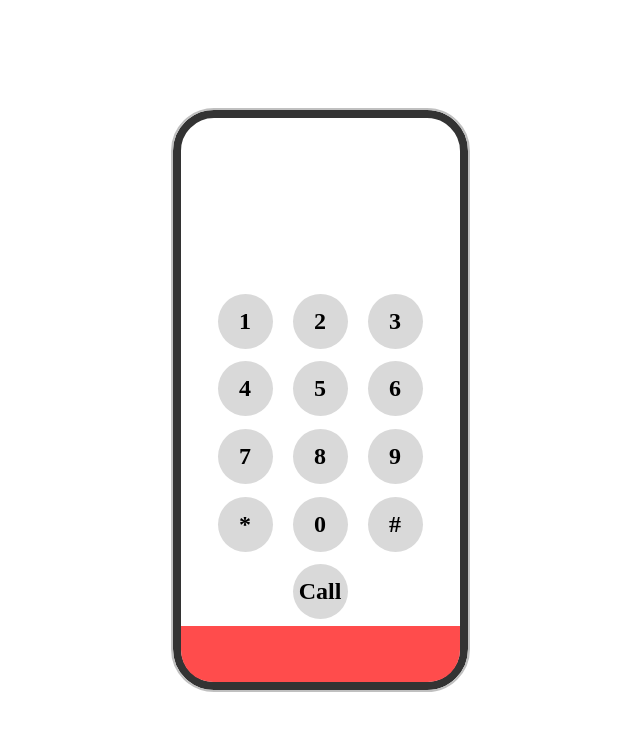
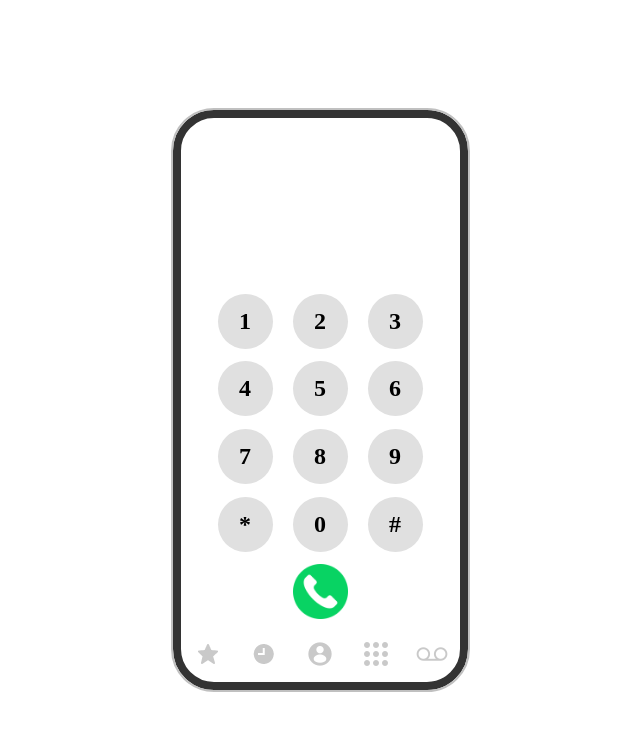
Before and after one commit to KILLERTIAN/Call-Menu, a plain HTML site: page index.html in a window 1280 px wide. Shown: the whole page, without its empty margins (320-960 px from the left). Drawn offline with Linux system fonts and the light colour scheme.

Commit message:
Footer designing

```diff
--- a/index.html
+++ b/index.html
@@ -64,14 +64,22 @@
                         <span>#</span>
                     </div>
                     <div class="call">
-                        <span>Call</span>
+                        <img src="phone-call (1).png" alt="Call">
                     </div>
 
 
 
 
                 </section2>
-                <section3 class="footer"></section3>
+                <section3 class="footer">
+                    <div class="favrouites">
+                        <img src="star-solid-24 (1).png" alt="">
+                    </div>
+                    <div class="recents"><img src="time-solid-24.png" alt=""></div>
+                    <div class="contacts"><img src="user.png" alt=""></div>
+                    <div class="keypad"><img src="keypad.png" alt=""></div>
+                    <div class="voicemail"><img src="voicemail (3).png" alt=""></div>
+                </section3>
             </div>
         </div>
     </div>
--- a/style.css
+++ b/style.css
@@ -12,6 +12,7 @@ body {
     display: flex;
     align-items: center;
     justify-content: center;
+    min-height: 700px;
 }
 
 .maincontainer {
@@ -110,7 +111,7 @@ body {
     width: 55px;
     height: 55px;
     border-radius: 50%;
-    background: rgb(217, 217, 217);
+    background: #e0e0e0;
     align-items: center;
     justify-content: center;
     flex-direction: column;
@@ -128,10 +129,33 @@ body {
     display: none;
 }
 
+.call img {
+    width: 55px;
+    height: 55px;
+}
+
 .footer {
     width: 100%;
     height: 10vh;
-    background: rgb(255, 76, 76);
+    display: flex;
+    justify-content: center;
+    align-items: center;
+    margin: auto;
+    /* justify-content: center; */
+    /* background: rgb(255, 76, 76); */
     border-bottom-left-radius: 32px;
     border-bottom-right-radius: 32px;
 }
+
+.footer .favrouites,
+.recents,
+.contacts,
+.keypad,
+.voicemail {
+    width: 25px;
+    height: 25px;
+    display: flex;
+    margin: auto;
+    align-items: center;
+    justify-content: center;
+}
```
Also changed, not shown: bxs-star.svg (added), keypad.png (added), phone-call (1).png (added), phone-call.png (added), star-solid-24 (1).png (added), star-solid-24.png (added), time-solid-24.png (added), user.png (added), voicemail (1).png (added), voicemail (2).png (added), voicemail (3).png (added), voicemail.png (added).
